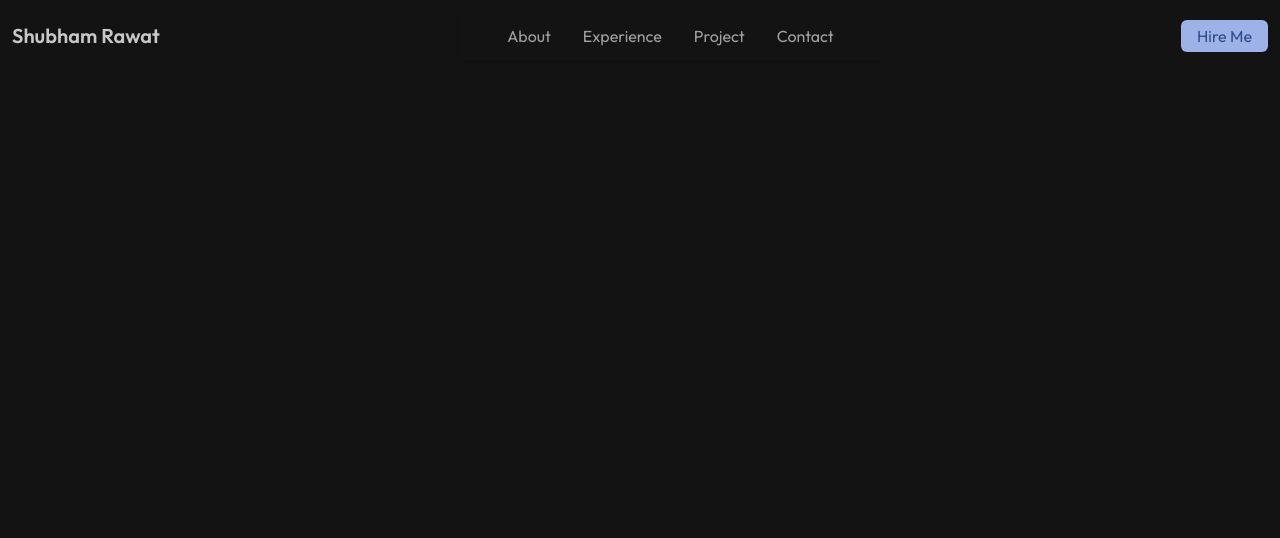
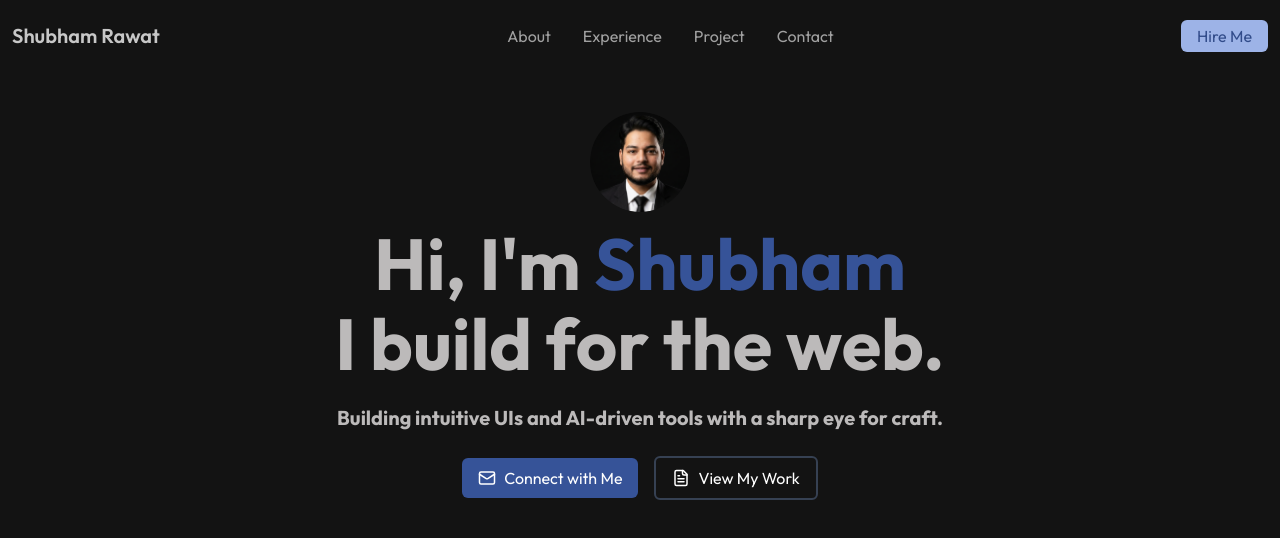
Before and after one commit to shubhamrawat0269/portfolio, a Next.js app: page / in a window 1280 px wide. Shown: the top 538 px of the page. Built offline with nearby package versions, Linux system fonts and the light colour scheme; a web font is replaced by a local one.

Commit message:
Updated : Hero Section Updated

```diff
--- a/app/components/organisms/HeroSection.jsx
+++ b/app/components/organisms/HeroSection.jsx
@@ -1,20 +1,17 @@
 "use client";
-
-import { assets, containerVariants, fadeUp, scaleIn } from "@/assets/assets";
-import { FileText, Mail } from "lucide-react";
 import Image from "next/image";
 import { motion } from "framer-motion";
+import { FileText, Mail } from "lucide-react";
+import { assets, containerVariants, fadeUp, scaleIn } from "@/assets/assets";
 
 export default function HeroSection() {
-  const yearsOfExperience = 4;
-
   return (
-    <section className="flex items-center justify-center bg-[#fefae0] px-4 py-28">
+    <section className="flex items-center justify-center px-4 py-28">
       <motion.div
         variants={containerVariants}
         initial="hidden"
         animate="show"
-        className="text-center max-w-screen-md"
+        className="text-center max-w-screen-lg"
       >
         {/* Profile Image */}
         <motion.div variants={scaleIn}>
@@ -29,42 +26,36 @@ export default function HeroSection() {
 
         {/* Text Content */}
         <motion.div variants={fadeUp}>
-          <h4 className="text-xl text-gray-600 my-2">
-            Hi! I'm <span className="text-[#432818]">Shubham Rawat</span>
-          </h4>
-        </motion.div>
-
-        <motion.div variants={fadeUp}>
-          <h1 className="text-3xl font-bold text-gray-900 mb-4">
-            Frontend Web Developer Based In India.
+          <h1 className="text-4xl sm:text-5xl lg:text-7xl flex flex-col gap-2 text-[#bcbaba] py-4 font-bold">
+            <span>
+              Hi, I'm <span className="text-[#365398]">Shubham</span>
+            </span>
+            <span>I build for the web.</span>
           </h1>
         </motion.div>
 
         <motion.div variants={fadeUp}>
-          <p className="text-gray-700 mb-6">
-            I am a frontend developer from India, New Delhi with{" "}
-            {yearsOfExperience} years of experience in multiple companies like
-            Webreinvent, EZ and Pepcoding.
-          </p>
+          <h2 className="text-xl font-bold text-[#bcbaba] py-2">
+            Building intuitive UIs and AI-driven tools with a sharp eye for
+            craft.
+          </h2>
         </motion.div>
 
         {/* Buttons */}
         <motion.div
           variants={fadeUp}
-          className="flex flex-col md:flex-row items-center justify-center gap-4"
+          className="flex flex-col md:flex-row items-center justify-center gap-4 py-4"
         >
-          <a href="/Resume.pdf" download="Resume.pdf">
-            <button className="bg-gray-800 order-1 md:order-2 text-white px-4 py-2 rounded-md md:rounded-full cursor-pointer flex items-center gap-2 hover:bg-gray-900 transition">
-              <FileText size={18} />
-              My Resume
-            </button>
-          </a>
           <a href="#contact">
-            <button className="bg-[#bc6c25] order-2 md:order-1 text-white px-4 py-2 rounded-md md:rounded-full cursor-pointer flex items-center gap-2 hover:bg-[#611a00] transition">
+            <button className="bg-[#365398] order-2 md:order-1 text-white px-4 py-2 rounded-md cursor-pointer flex items-center gap-2 hover:bg-[#1550da] transition">
               <Mail size={18} />
               Connect with Me
             </button>
           </a>
+          <button className="bg-transparent order-1 md:order-2 text-white px-4 py-2 rounded-md cursor-pointer flex items-center gap-2 border-2 border-gray-700 hover:bg-gray-900 transition">
+            <FileText size={18} />
+            View My Work
+          </button>
         </motion.div>
       </motion.div>
     </section>
--- a/app/components/organisms/Navbar.jsx
+++ b/app/components/organisms/Navbar.jsx
@@ -43,9 +43,9 @@ const Navbar = () => {
           </h1>
         </a>
         <ul
-          className={`hidden md:flex items-center gap-6 lg:gap-8 px-12 py-3 text-[#b1b1b1] ${
-            isScrolled ? "" : "shadow-sm bg-opacity-50"
-          }`}
+          className={
+            "hidden md:flex items-center gap-6 lg:gap-8 px-12 py-3 text-[#b1b1b1]"
+          }
         >
           {menuItems.data.map((item, index) => {
             return (
--- a/app/page.js
+++ b/app/page.js
@@ -13,7 +13,7 @@ export default function Home() {
   return (
     <>
       <Navbar />
-      {/* <HeroSection /> */}
+      <HeroSection />
       {/* <Portfolio /> */}
       {/* <About /> */}
       {/* <Services /> */}
```
